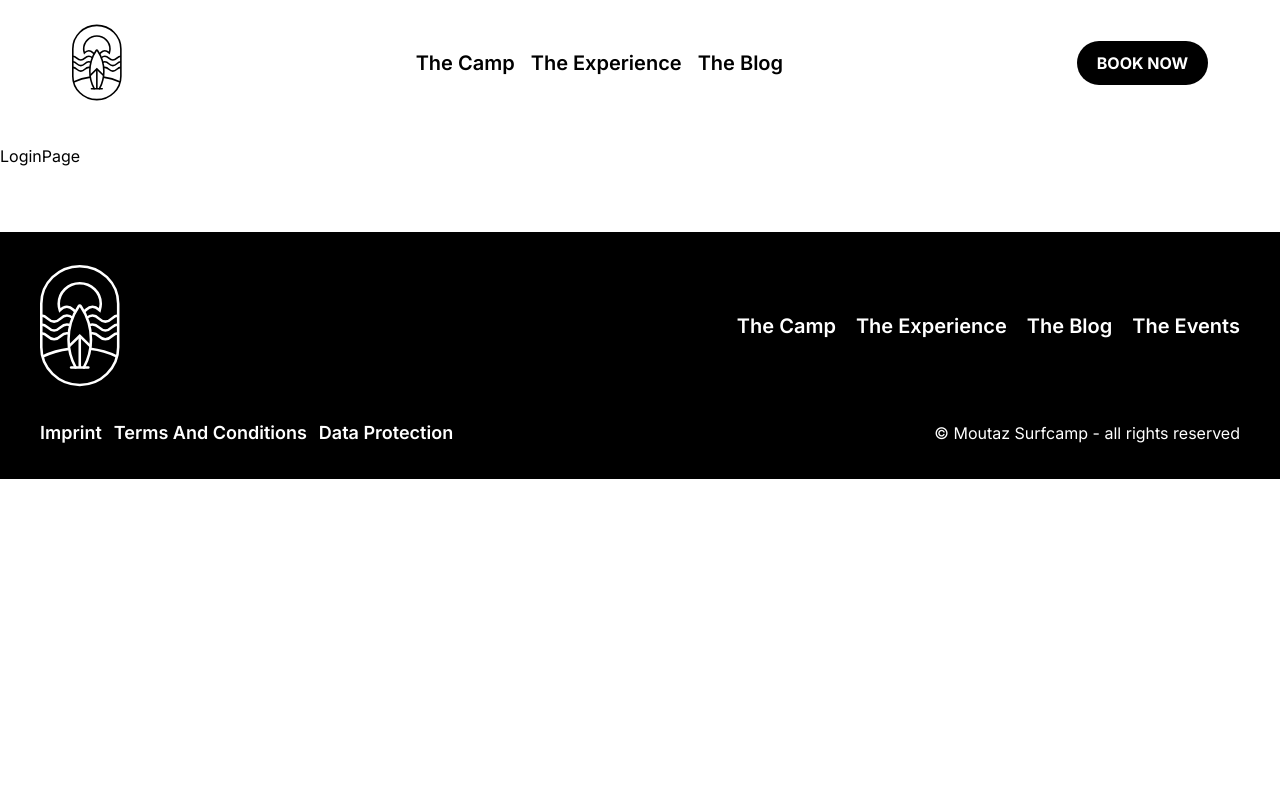
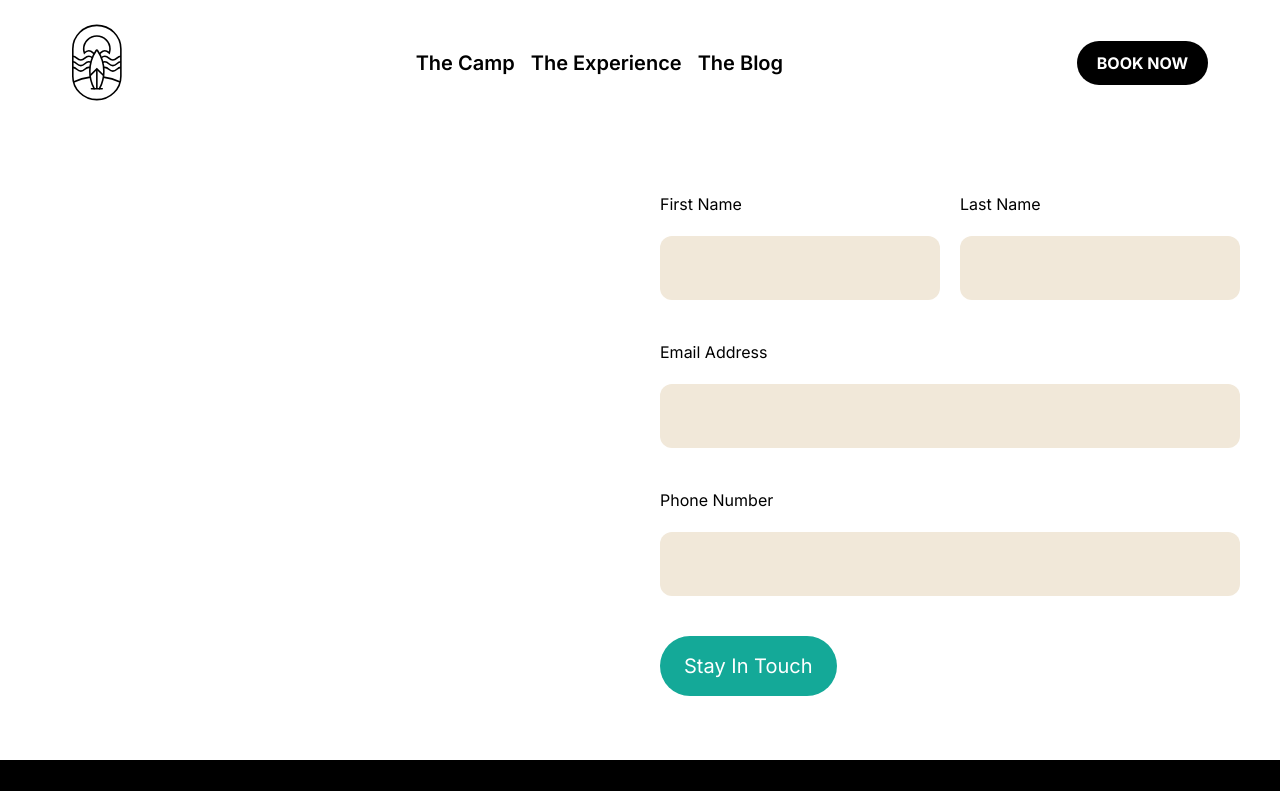
Before and after one commit to MezoAli/strapi-nextjs14-surfcamp, a Next.js app: page /login in a window 1280 px wide. Shown: the top 791 px of the page. Built offline with nearby package versions, Linux system fonts and the light colour scheme.

Commit message:
create LoginRegisterForm comp

```diff
--- a/app/login/page.tsx
+++ b/app/login/page.tsx
@@ -1,7 +1,15 @@
+import LoginRegisterForm from "@/components/LoginRegisterForm";
 import React from "react";
 
 const LoginPage = () => {
-  return <div className="mt-[9rem]">LoginPage</div>;
+  return (
+    <div className="mt-[12rem] px-10 flex justify-center items-center gap-10">
+      <div className="w-[50%]"></div>
+      <div className="w-[50%]">
+        <LoginRegisterForm />
+      </div>
+    </div>
+  );
 };
 
 export default LoginPage;
--- a/app/register/page.tsx
+++ b/app/register/page.tsx
@@ -1,7 +1,15 @@
+import LoginRegisterForm from "@/components/LoginRegisterForm";
 import React from "react";
 
 const RegisterPage = () => {
-  return <div className="mt-[9rem]">RegisterPage</div>;
+  return (
+    <div className="mt-[12rem] px-10 flex justify-center items-center gap-10">
+      <div className="w-[50%]"></div>
+      <div className="w-[50%]">
+        <LoginRegisterForm />
+      </div>
+    </div>
+  );
 };
 
 export default RegisterPage;
--- /dev/null
+++ b/components/EventPricing.tsx
@@ -0,0 +1,19 @@
+import React from "react";
+
+const EventPricing = () => {
+  return (
+    <div className="flex flex-col gap-8 mt-10">
+      <h3 className="font-bold text-5xl">Pricing</h3>
+      <div className="flex flex-col gap-4">
+        <p className="text-2xl">
+          single room: <span className="font-bold">650$ per person</span>
+        </p>
+        <p className="text-2xl">
+          shared room: <span className="font-bold">560$ per person</span>
+        </p>
+      </div>
+    </div>
+  );
+};
+
+export default EventPricing;
--- /dev/null
+++ b/components/LoginRegisterForm.tsx
@@ -0,0 +1,70 @@
+"use client";
+
+import { usePathname } from "next/navigation";
+import EventPricing from "./EventPricing";
+import { useState } from "react";
+
+const LoginRegisterForm = () => {
+  const pathname = usePathname();
+  const [firstName, setFirstName] = useState("");
+  const [lastName, setLastName] = useState("");
+  const [email, setEmail] = useState("");
+  const [phone, setPhone] = useState("");
+  return (
+    <>
+      <form className="flex flex-col gap-10">
+        <div className="flex justify-between items-center gap-5">
+          <div className="flex flex-col gap-5 w-full">
+            <label htmlFor="first-name">First Name</label>
+            <input
+              id="first-name"
+              value={firstName}
+              onChange={(e) => setFirstName(e.target.value)}
+              required
+              type="text"
+              className="rounded-xl p-5 bg-lightBrown"
+            />
+          </div>
+          <div className="flex flex-col gap-5 w-full">
+            <label htmlFor="last-name">Last Name</label>
+            <input
+              id="last-name"
+              required
+              value={lastName}
+              onChange={(e) => setLastName(e.target.value)}
+              type="text"
+              className="rounded-xl p-5 bg-lightBrown"
+            />
+          </div>
+        </div>
+        <div className="flex flex-col gap-5 w-full">
+          <label htmlFor="email">Email Address</label>
+          <input
+            id="email"
+            type="email"
+            value={email}
+            onChange={(e) => setEmail(e.target.value)}
+            required
+            className="rounded-xl p-5 bg-lightBrown"
+          />
+        </div>
+        <div className="flex flex-col gap-5 w-full">
+          <label htmlFor="phone">Phone Number</label>
+          <input
+            id="phone"
+            value={phone}
+            onChange={(e) => setPhone(e.target.value)}
+            type="text"
+            className="rounded-xl p-5 bg-lightBrown"
+          />
+        </div>
+        <button className="px-6 py-4 bg-turquoise capitalize text-white text-xl rounded-full w-fit">
+          {pathname === "/login" ? "stay in touch" : "Sign up"}
+        </button>
+      </form>
+      {pathname === "/register" ? <EventPricing /> : undefined}
+    </>
+  );
+};
+
+export default LoginRegisterForm;
```
